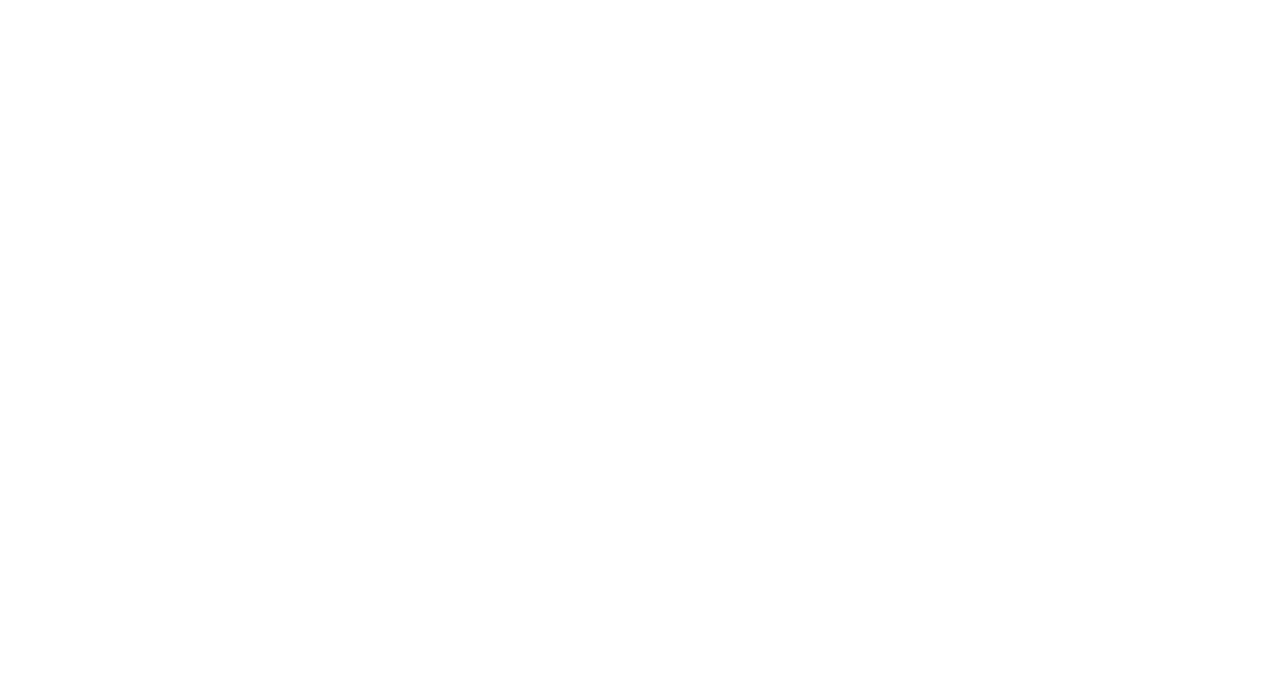
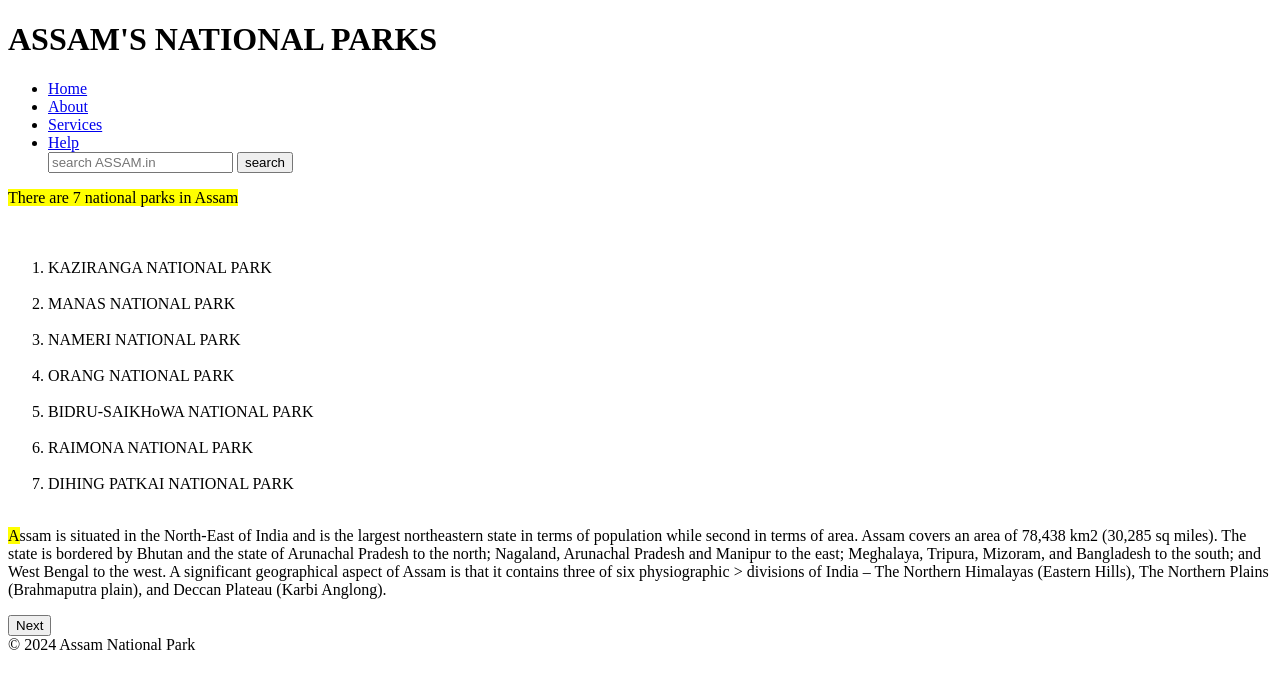
Before and after one commit to Bhaurab-patowary/1ST-PRO-24, a plain HTML site: page index.html in a window 1280 px wide. Drawn offline with Linux system fonts and the light colour scheme.

Commit message:
first update

```diff
--- a/index.html
+++ b/index.html
@@ -7,6 +7,77 @@
 </head>
 <body>
 <!-- BHAI HAT JEMAN PARA XEMAN RESPONSIVE BONABA SESTA KORBI  -->
+<header class="header">
+    <h1>ASSAM'S NATIONAL PARKS</h1>
+
+</header>
+<nav>
+    <ul>
+        <li><a href="#">Home</a></li>
+        <li><a target="_blank" title="Abuot" href="https://assam.gov.in/about-us/402">About</a></li>
+        <li><a href="#">Services</a></li>
+
+        <li><a href="https://127.0.0.1:5501/index.html">Help</a></li>
+        <input id="border"placeholder="search ASSAM.in">
+        <button id="barder">search</button>
+
+    </ul>
+</nav>
+<main>
+    <div class="pera">
+       <mark class="title"> There are 7 national parks in Assam </mark>
+       <br>
+       <br>
+       <br>
+       <ol>
+        <li> KAZIRANGA NATIONAL PARK </li>
+        <br>
+        <li>MANAS NATIONAL PARK </li>
+        <br>
+        <li>NAMERI NATIONAL PARK </li>
+        <br>
+        <li>ORANG NATIONAL PARK </li>
+        <br>
+        <li>BIDRU-SAIKHoWA NATIONAL PARK </li>
+        <br>
+        <li>RAIMONA NATIONAL PARK </li>
+        <br>
+        <li>DIHING PATKAI NATIONAL PARK </li>
+        <br>
+       </ol>
+
+
+
+
+        </div>
+        <div class="para">
+            <p><mark class="assamtitle">A</mark>ssam is situated in the North-East of India and
+                is the largest northeastern state in terms of
+                population while second in terms of area.
+                Assam covers an area of 78,438 km2 (30,285 sq miles).
+                The state is bordered by Bhutan and the state of
+                Arunachal Pradesh to the north; Nagaland, Arunachal
+                Pradesh and Manipur to the east; Meghalaya, Tripura,
+                Mizoram, and Bangladesh to the south; and West Bengal
+                 to the west. A significant geographical aspect of
+                 Assam is that it contains three of six physiographic >
+                 divisions of India – The Northern Himalayas
+                 (Eastern Hills), The Northern Plains (Brahmaputra plain),
+                 and Deccan Plateau (Karbi Anglong). </p>
+
+
+        </div>
+
+
+       <a href="http://127.0.0.1:5501/bhaurab.html"><button class="next">Next</button></a>
+
+</main>
+
+<footer>
+    &copy; 2024 Assam National Park
+</footer>
+
+
 
 
 </body>
```
